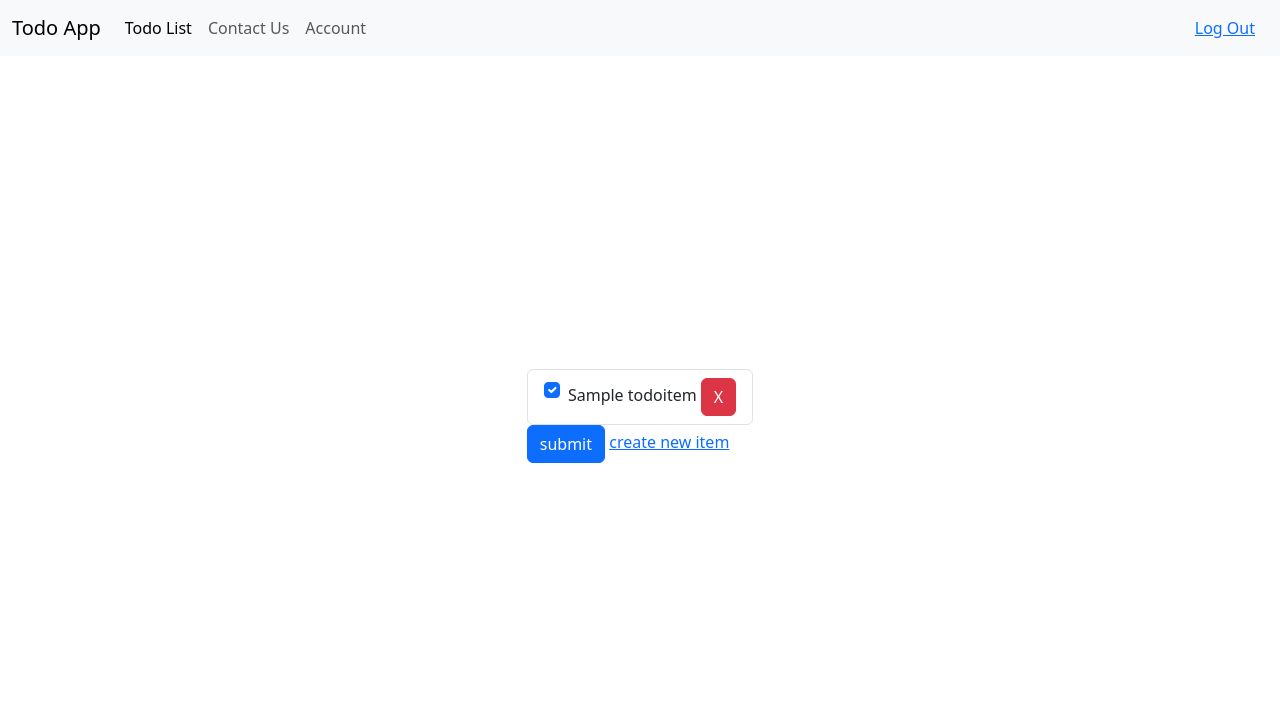
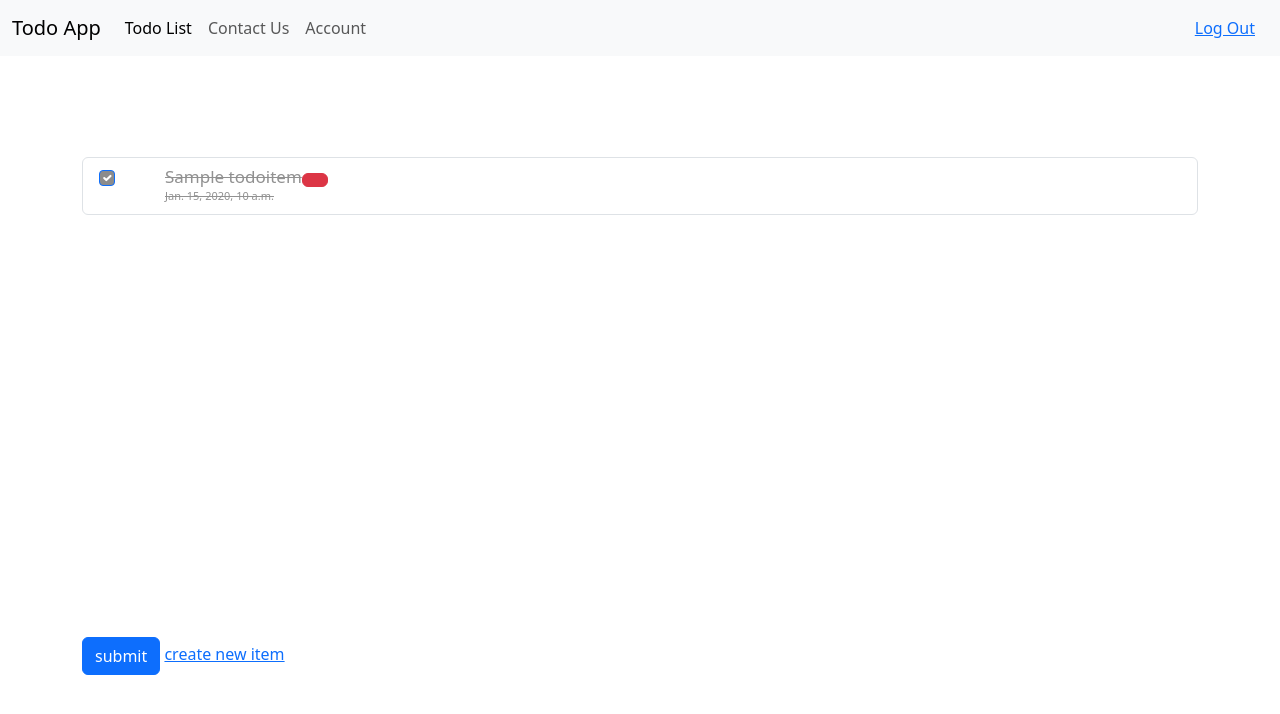
Before and after one commit to SaraabbasiNZ/todo-list-django-project, a Django app: page /list/ in a window 1280 px wide. Shown: the top 714 px of the page. Run offline with Django 4.2, Linux system fonts and the light colour scheme; a user stored in the database is signed in; tables that the repository leaves empty hold one stand-in row (values such as "Sample post").

Commit message:
Add style for task done and delete option

```diff
--- a/todo_app/templates/todo_app/static/todo_app/styles.css
+++ b/todo_app/templates/todo_app/static/todo_app/styles.css
@@ -13,3 +13,47 @@
   align-items: center;
   min-height: 90vh;
 }
+
+.todo-list-container {
+  width: 100%;
+}
+
+.todo-list {
+  min-height: 60vh;
+}
+
+.todo-item {
+  display: flex;
+  align-items: center;
+  justify-content: space-between;
+}
+
+.todo-item-content {
+  display: flex;
+}
+
+.todo-item-content input {
+  margin-right: 10px;
+}
+
+.job-text h6 {
+  font-size: 17px;
+  margin: 1px 0;
+  margin-left: 40px;
+}
+
+.job-text p {
+  font-size: 11px;
+  margin: 1px 0;
+  margin-left: 40px;
+}
+
+.job-done-text {
+  text-decoration: line-through 1px;
+  font-weight: normal;
+  color: #919191;
+}
+
+.job-done-input:checked {
+  background-color: #8c8c8c;
+}
--- a/todo_app/templates/todo_app/todo_list.html
+++ b/todo_app/templates/todo_app/todo_list.html
@@ -12,22 +12,34 @@
   </div>
   {% else %}
   <div class="todo-list-container">
-    <form method="POST">
-      <ul class="list-group">
+    <form method="POST" action="{% url 'todo_app:todo_list' %}" id="todo-list-form">
+      <div class="todo-list">
+        <ul class="list-group">
           {% for todoitem in todolist %}
-
-              <li class="list-group-item">
-                {% if todoitem.checked %}
-                <input class="form-check-input me-1" type="checkbox" name="checked" checked value="{{todoitem.id}}" id="firstCheckbox">
-                {% else %}
-                <input class="form-check-input me-1" type="checkbox" name="checked" value="{{todoitem.id}}" id="firstCheckbox">
-                {% endif %}
-                {{todoitem.title}}
-                <a class='btn btn-danger' href="{% url 'todo_app:todo_item_delete' todoitem.id %}">X</a>
+              <li class="list-group-item todo-item">
+                <div class="todo-item-content">
+                  {% if todoitem.checked %}
+                  <input class="check-input form-check-input job-done-input" type="checkbox" name="checked" checked value="{{todoitem.id}}" id="firstCheckbox">
+                  <div class="job-done-text job-text">
+                    <h6>{{todoitem.title}}</h6>
+                    <p>{{todoitem.date}}</p>
+                  </div>
+                  {% else %}
+                  <input class="check-input form-check-input me-1" type="checkbox" name="checked" value="{{todoitem.id}}" id="firstCheckbox">
+                  <div class="job-undone-text job-text">
+                    <h6>{{todoitem.title}}</h6>
+                    <p>{{todoitem.date}}</p>
+                  </div>
+                  {% endif %}
+                  <div class="todo-item-action">
+                    <a class='btn btn-danger' href="{% url 'todo_app:todo_item_delete' todoitem.id %}"><i class="bi bi-trash3-fill"></i></a>
+                  </div>
+                </div>
               </li>
 
           {% endfor %}
           </ul>
+      </div>
           {% csrf_token %}
           <button class='btn btn-primary' type="submit">submit</button>
           <a href="/create">create new item</a>
```
